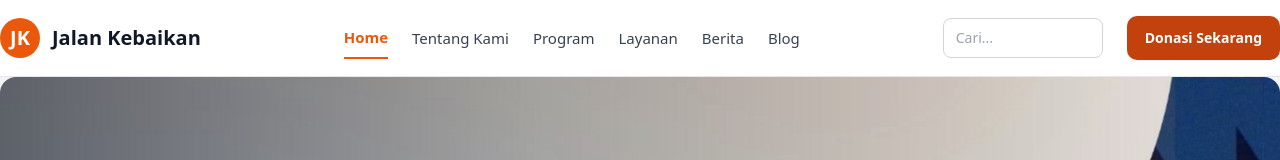
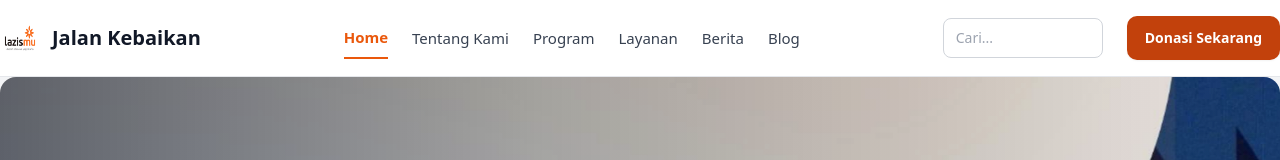
Before and after one commit to muasz/JalanKebaikan, a plain HTML site: page index.html in a window 1280 px wide. Shown: the top 160 px of the page. Drawn offline with nearby package versions, Linux system fonts and the light colour scheme.

Commit message:
Replace logo div with image in header

```diff
--- a/index.html
+++ b/index.html
@@ -21,9 +21,11 @@
     <div class="site-header-inner container-responsive">
         <!-- Brand Logo -->
         <a href="index.html" class="site-brand flex items-center gap-3 focus-visible:outline-none">
-            <div class="site-brand-mark w-10 h-10 rounded-full bg-orange-600 flex items-center justify-center text-white font-bold text-xl">
-                JK
-            </div>
+            <img
+                src="images/Header/download.png"
+                alt="Logo Jalan Kebaikan"
+                class="w-10 h-10 rounded-full object-over"
+                >
             <span class="font-bold text-xl text-gray-900">Jalan Kebaikan</span>
         </a>
 
```
